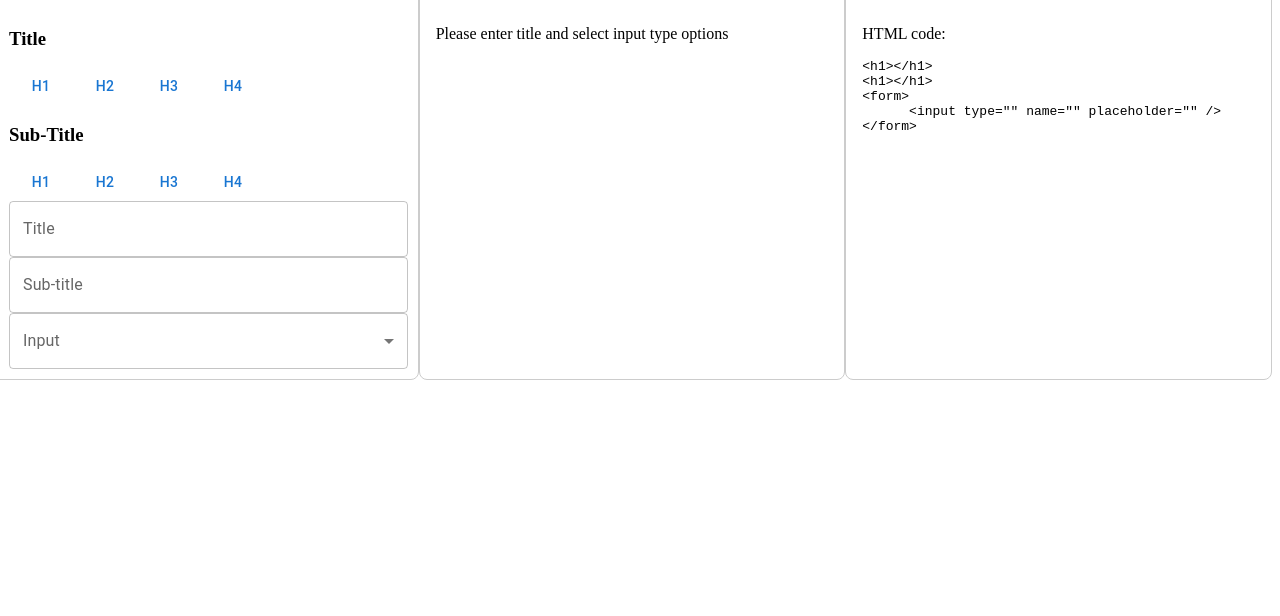
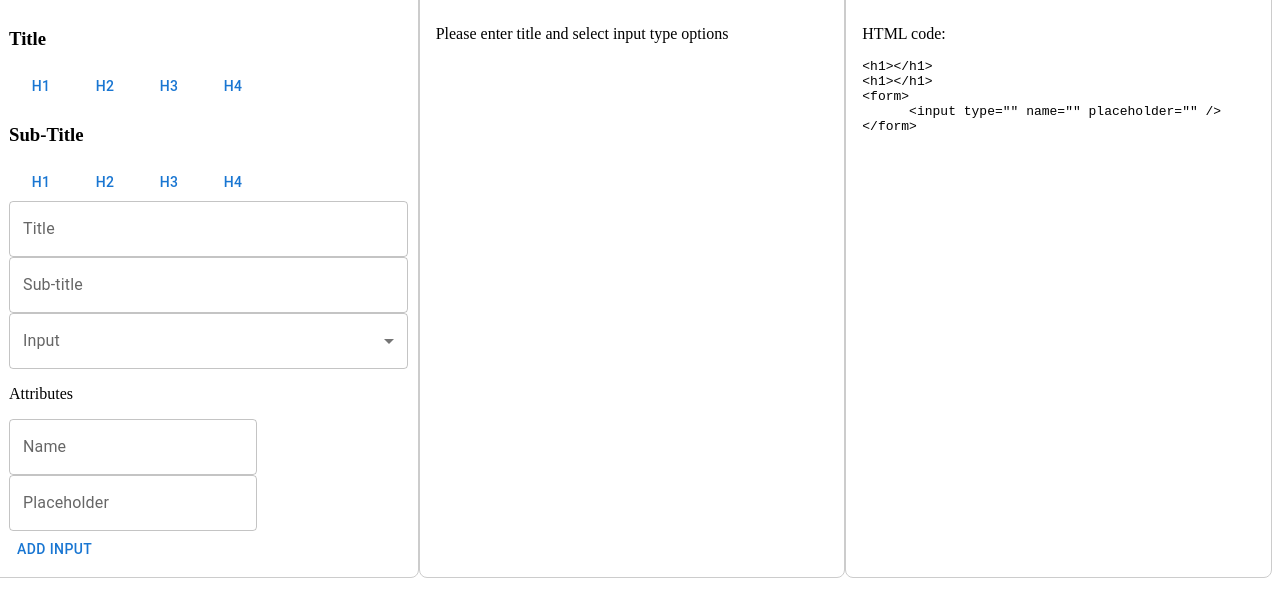
Before and after one commit to Divvyeshh/low-code, a React (Create React App) app: page / in a window 1280 px wide. Shown: the top 616 px of the page. Built offline with nearby package versions, Linux system fonts and the light colour scheme.

Commit message:
multiple input

```diff
--- a/src/components/Dash.js
+++ b/src/components/Dash.js
@@ -6,6 +6,7 @@ import InputBoxRenderer from './renderInput';
 import TitleSize from './titleSize';
 import Title from './title';
 import Grid from '@mui/material/Grid';
+import Button from '@mui/material/Button';
 
 class Dash extends Component {
   constructor(props) {
@@ -18,6 +19,14 @@ class Dash extends Component {
       subTitle: '',
       size: '1',
       subsize: '1',
+      inputs: [
+       {
+        type: '',
+        name: '',
+        placeholder: '',
+       }
+      ],
+      dynamic: [],
     };
   }
 
@@ -63,6 +72,20 @@ class Dash extends Component {
     })
   }
 
+  dynamicAdd = () => {
+    this.setState((prevState) => ({
+      dynamic: [
+        ...prevState.dynamic,
+        {
+          type: this.state.type,
+          name: this.state.name,
+          placeholder: this.state.placeholder,
+        },
+      ],
+    }));
+  };
+
+
   generateInputCode = () => {
     return (
 `<h${this.state.size}>${this.state.formTitle}</h${this.state.size}>
@@ -81,12 +104,18 @@ class Dash extends Component {
         <Grid item xs={4} className='column'>
           <TitleSize handleSize={this.handleSize} handleSubSize={this.handleSubSize}/>
           <Title formTitle={this.state.formTitle} handleFormTitle={this.handleFormTitle} subTitle={this.state.subTitle} handleSubtitle={this.handleSubtitle}/>
-          <InputOptions
-            type={this.state.type}
-            handleType={this.handleType}
-            handleName={this.handleName}
-            handlePlaceholder={this.handlePlaceholder}
-          />
+          {this.state.inputs.map((input, index) => (
+            <div key={index}>
+              <InputOptions
+                inputs={this.state.inputs}
+                index={index}
+                handleType={this.handleType}
+                handleName={this.handleName}
+                handlePlaceholder={this.handlePlaceholder}
+              />
+              <Button variant='text' onClick={this.dynamicAdd}>Add input</Button>
+            </div>
+          ))}
         </Grid>
 
         <Grid item xs={4} className='column'>
@@ -96,6 +125,9 @@ class Dash extends Component {
             placeholder={this.state.placeholder}
             formTitle={this.state.formTitle}
             subTitle={this.state.subTitle}
+            dynamic={this.state.dynamic}
+            size={this.state.size}
+            subsize={this.state.subsize}
           />
         </Grid>
 
--- a/src/components/renderInput.js
+++ b/src/components/renderInput.js
@@ -3,22 +3,28 @@ import TextField from '@mui/material/TextField';
 
 class InputBoxRenderer extends Component {
   render() {
-    const { type, name, placeholder, formTitle, subTitle } = this.props;
+    const { type, name, placeholder, formTitle, subTitle, dynamic, size, subsize} = this.props;
+
+    const FormTitleComponent = `h${size}`;
+    const SubTitleComponent = `h${subsize}`;
 
     if (type && name && placeholder && formTitle) {
       return (
         <>
-            <h1>FORM PREVIEW</h1>
-            <h1>{formTitle}</h1>
-            <h3>{subTitle}</h3>
-            <TextField
-            id="outlined-basic"
-            label={name}
-            variant="outlined"
-            type={type}
-            fullWidth
-            placeholder={placeholder}
-            />
+            <FormTitleComponent>{formTitle}</FormTitleComponent>
+            <SubTitleComponent>{subTitle}</SubTitleComponent>
+            <form>
+              {dynamic.map((input, index) => (
+                <TextField
+                  key={index}
+                  type={input.type}
+                  name={input.name}
+                  label={input.name}
+                  fullWidth
+                  variant="outlined"
+                />
+              ))}
+            </form>
         </>
       );
     } else {
```
